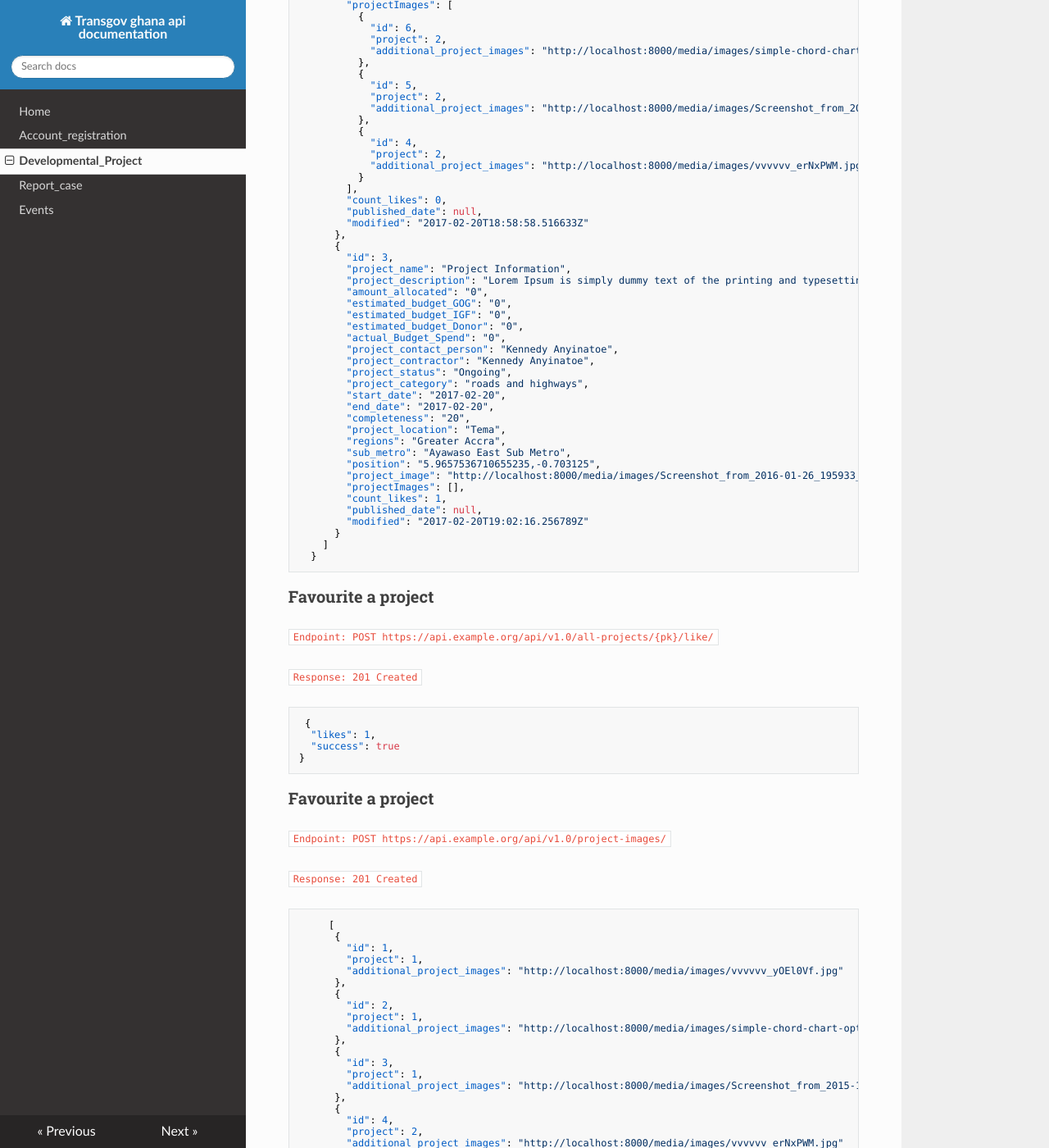
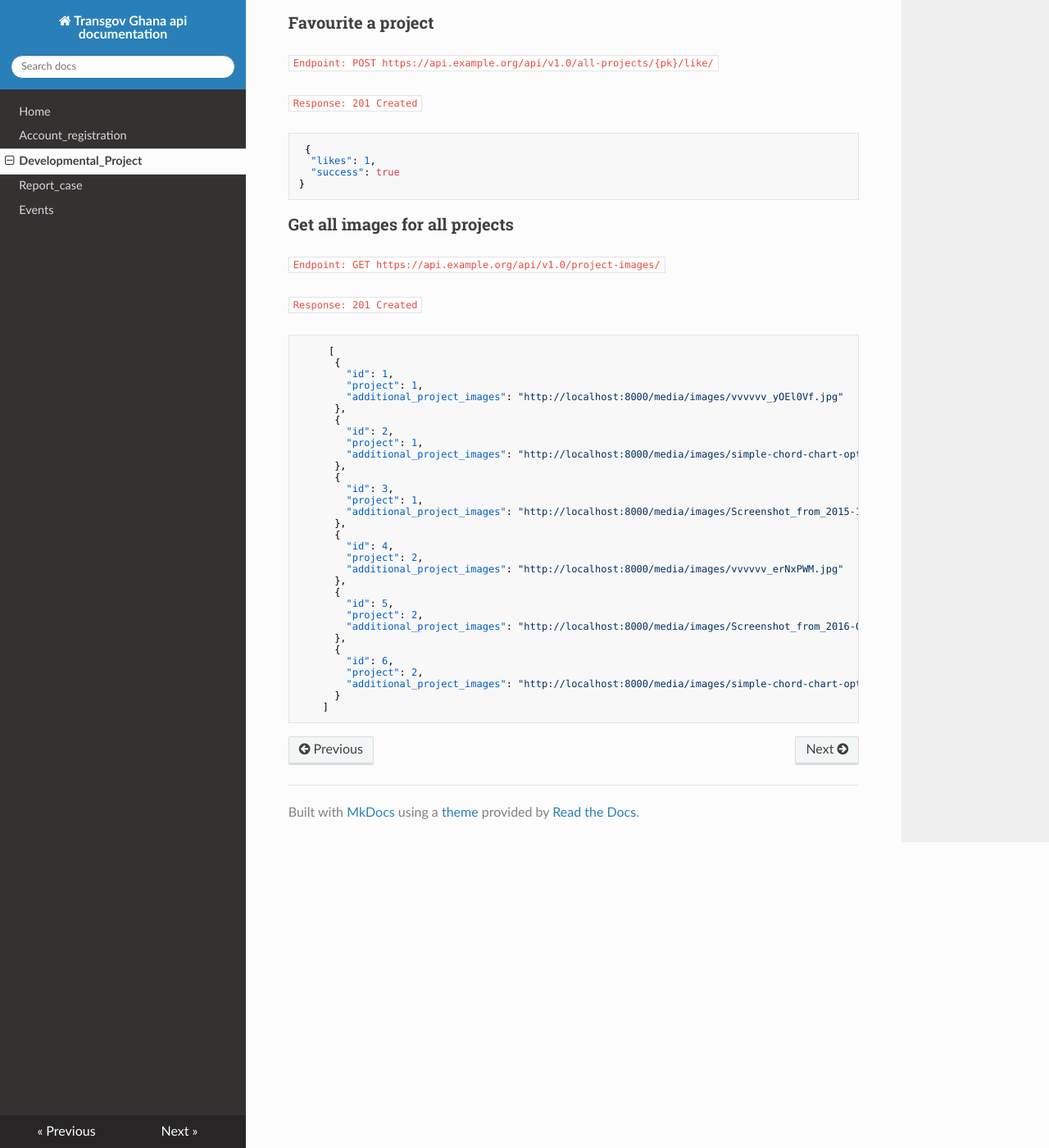
Before and after one commit to transgovgh/transgovgh-api, an MkDocs documentation site: the page built from docs/developmental_project.md, in a window 1280 px wide and 1400 px high, scrolled down 2971 px. Shown: the whole window at 82% size. Built offline with MkDocs 1.6.1, drawn with Linux system fonts in a browser that asks for light colours; nearby versions of some CDN libraries; old or Windows-style settings are respelled for this version of MkDocs; some of the changed text lies outside the part shown.

Commit message:
made changes to api doc

```diff
--- a/docs/developmental_project.md
+++ b/docs/developmental_project.md
@@ -1,5 +1,5 @@
 ### Get All projects (Version 1.0)
-`Endpoint: POST https://api.example.org/api/v1.0/all-projects/`
+`Endpoint: GET https://api.example.org/api/v1.0/all-projects/`
 
  ``Response: 200 ok``
 
@@ -88,36 +88,11 @@
         "published_date": null,
         "modified": "2017-02-20T18:58:58.516633Z"
       },
-      {
-        "id": 3,
-        "project_name": "Project Information",
-        "project_description": "Lorem Ipsum is simply dummy text of the printing and typesetting industry. Lorem Ipsum has been the industry's standard dummy text ever since the 1500s, when an unknown printer took a galley of type and scrambled it to make a type specimen book. It has survived not only five centuries,",
-        "amount_allocated": "0",
-        "estimated_budget_GOG": "0",
-        "estimated_budget_IGF": "0",
-        "estimated_budget_Donor": "0",
-        "actual_Budget_Spend": "0",
-        "project_contact_person": "Kennedy Anyinatoe",
-        "project_contractor": "Kennedy Anyinatoe",
-        "project_status": "Ongoing",
-        "project_category": "roads and highways",
-        "start_date": "2017-02-20",
-        "end_date": "2017-02-20",
-        "completeness": "20",
-        "project_location": "Tema",
-        "regions": "Greater Accra",
-        "sub_metro": "Ayawaso East Sub Metro",
-        "position": "5.9657536710655235,-0.703125",
-        "project_image": "http://localhost:8000/media/images/Screenshot_from_2016-01-26_195933_dq4G1DT.jpg",
-        "projectImages": [],
-        "count_likes": 1,
-        "published_date": null,
-        "modified": "2017-02-20T19:02:16.256789Z"
-      }
+
     ]
 
 ### Get All projects  with pagination (Version 2.0)
-`Endpoint: POST https://api.example.org/api/v2.0/all-projects/`
+`Endpoint: GET https://api.example.org/api/v2.0/all-projects/`
 
  ``Response: 200 ok``
 
@@ -209,33 +184,8 @@
             "count_likes": 0,
             "published_date": null,
             "modified": "2017-02-20T18:58:58.516633Z"
-          },
-          {
-            "id": 3,
-            "project_name": "Project Information",
-            "project_description": "Lorem Ipsum is simply dummy text of the printing and typesetting industry. Lorem Ipsum has been the industry's standard dummy text ever since the 1500s, when an unknown printer took a galley of type and scrambled it to make a type specimen book. It has survived not only five centuries,",
-            "amount_allocated": "0",
-            "estimated_budget_GOG": "0",
-            "estimated_budget_IGF": "0",
-            "estimated_budget_Donor": "0",
-            "actual_Budget_Spend": "0",
-            "project_contact_person": "Kennedy Anyinatoe",
-            "project_contractor": "Kennedy Anyinatoe",
-            "project_status": "Ongoing",
-            "project_category": "roads and highways",
-            "start_date": "2017-02-20",
-            "end_date": "2017-02-20",
-            "completeness": "20",
-            "project_location": "Tema",
-            "regions": "Greater Accra",
-            "sub_metro": "Ayawaso East Sub Metro",
-            "position": "5.9657536710655235,-0.703125",
-            "project_image": "http://localhost:8000/media/images/Screenshot_from_2016-01-26_195933_dq4G1DT.jpg",
-            "projectImages": [],
-            "count_likes": 1,
-            "published_date": null,
-            "modified": "2017-02-20T19:02:16.256789Z"
           }
+
         ]
       }
 
@@ -251,8 +201,8 @@
     }
 
 
-### Favourite a project
-`Endpoint: POST https://api.example.org/api/v1.0/project-images/`
+### Get all images for all projects
+`Endpoint: GET https://api.example.org/api/v1.0/project-images/`
 
  ``Response: 201 Created``
 
--- a/mkdocs.yml
+++ b/mkdocs.yml
@@ -1,4 +1,4 @@
-site_name: Transgov ghana api documentation
+site_name: Transgov Ghana api documentation
 pages:
     - Home: index.md
     - Account_registration: account_registration.md
```
Also changed, not shown: docs/report_case.md (+0 -1 lines), docs/transgov_events.md (+1 -1 lines), site/index.html, site/mkdocs/search_index.json.
